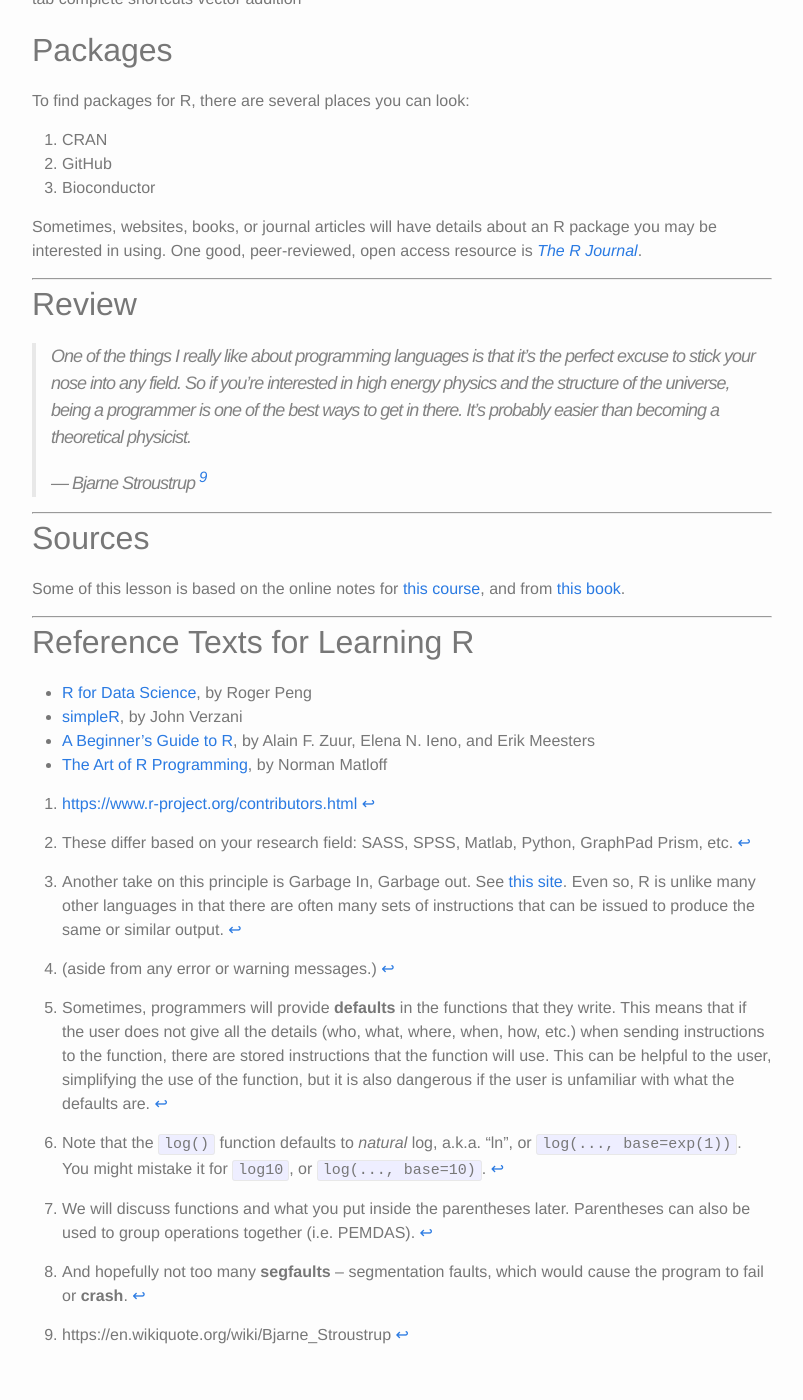
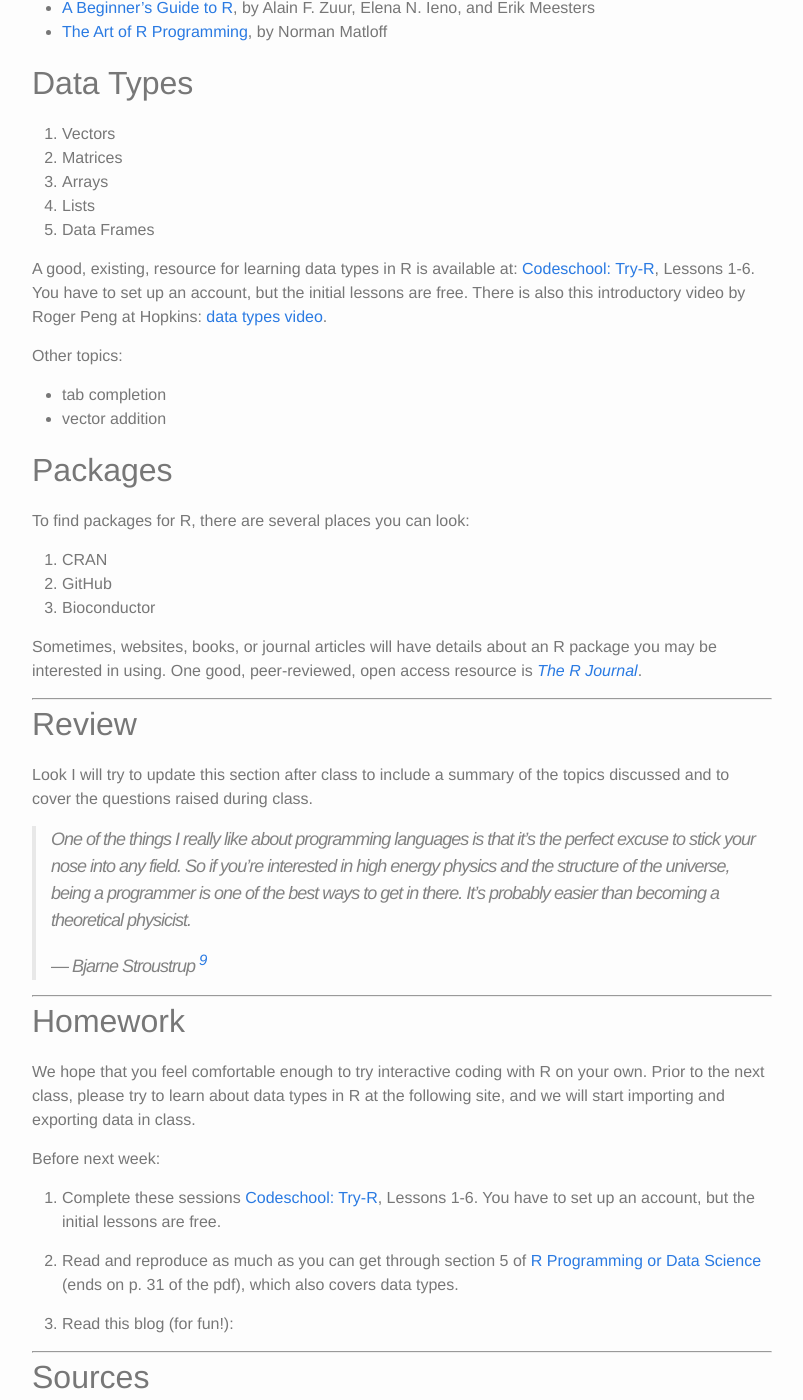
Before and after one commit to mauriziopaul/intro-to-R, a Jekyll site: the page built from _posts/2016-06-13-Lesson-01-intro.md, in a window 1280 px wide and 1400 px high, scrolled down 8307 px. Shown: the whole window, without its empty margins (238-1041 px from the left). Built offline with Jekyll 4.4.1, drawn with Linux system fonts in a browser that asks for light colours; some of the changed text lies outside the part shown.

Commit message:
updated lessons

````diff
--- a/_posts/2016-06-13-Lesson-01-intro.md
+++ b/_posts/2016-06-13-Lesson-01-intro.md
@@ -298,11 +298,15 @@
 
 ### R is a Tool for Statistical Analysis
 
+This is a good time to introduce an R cheat sheet, [here](http://www.rstudio.com/wp-content/uploads/2016/05/base-r.pdf). The second page summarizes some statistical distributions.
+
 More on this in Lecture 5.
 
 ---
 
 ### R is a Tool for High-Quality Plots
+
+Let's try to plot some of these distributions.
 
 More on this in Lecture 3.
 
@@ -316,40 +320,52 @@
 
 ## Getting Around in R
 
+We will go over some of these in class, interactively:
+
 ```
 ls()
+rm()
+
 search()
 environment()
-rm()
 help()
-q() # ctrl + D
-```
 
-### Getting Help
-	1. Stackoverflow
-	2. Google
-
-## Data Types
-
-### Vectors
-
-### Matrices
-
-### Arrays
-
-### Lists
-
-### Data Frames
-
-subset()
-c()
 list.files()
 getwd()
 setwd()
 
-tab complete
-shortcuts
-vector addition
+subset()
+c()
+
+q() # ctrl + D on the command line
+```
+
+## Getting Help for Coding in R
+
+	1. Google
+	2. Stackoverflow
+	3. Reference manuals
+
+### Reference Texts for Learning R
+- [R for Data Science][r-for-data-sci], by Roger Peng
+- [simpleR][simpleR], by John Verzani
+- [A Beginner's Guide to R][beginner-R], by Alain F. Zuur, Elena N. Ieno, and Erik Meesters
+- [The Art of R Programming][art-of-R], by Norman Matloff
+
+
+## Data Types
+
+1. Vectors
+2. Matrices
+3. Arrays
+4. Lists
+5. Data Frames
+
+A good, existing, resource for learning data types in R is available at: [Codeschool: Try-R](http://tryr.codeschool.com/), Lessons 1-6. You have to set up an account, but the initial lessons are free. There is also this introductory video by Roger Peng at Hopkins: [data types video](https://www.youtube.com/watch?v=vGY5i_J2c-c&feature=youtu.be).
+
+Other topics:
+* tab completion
+* vector addition
 
 ## Packages
 
@@ -362,12 +378,11 @@
 Sometimes, websites, books, or journal articles will have details about an R package you may be interested in using. One good, peer-reviewed, open access resource is [_The R Journal_](https://journal.r-project.org).
 
 
-
-
-
 ---
 
 ## Review
+
+Look I will try to update this section after class to include a summary of the topics discussed and to cover the questions raised during class.
 
 
 > One of the things I really like about programming languages is that it's the perfect excuse to stick your nose into any field. So if you're interested in high energy physics and the structure of the universe, being a programmer is one of the best ways to get in there. It's probably easier than becoming a theoretical physicist.
@@ -377,6 +392,22 @@
 
 [^bjarne-quote]: https://en.wikiquote.org/wiki/Bjarne_Stroustrup
 
+
+---
+
+## Homework
+
+We hope that you feel comfortable enough to try interactive coding with R on your own. Prior to the next class, please try to learn about data types in R at the following site, and we will start importing and exporting data in class.
+
+Before next week:
+
+1. Complete these sessions [Codeschool: Try-R](http://tryr.codeschool.com/), Lessons 1-6. You have to set up an account, but the initial lessons are free.
+
+2. Read and reproduce as much as you can get through section 5 of [R Programming or Data Science][r-for-data-sci] (ends on p. 31 of the pdf), which also covers data types.
+
+3. Read this blog (for fun!):
+
+
 ---
 
 ## Sources
@@ -384,12 +415,6 @@
 Some of this lesson is based on the online notes for [this course][r-intro-kbroman], and from [this book][r-for-data-sci].
 
 ---
-
-## Reference Texts for Learning R
-- [R for Data Science][r-for-data-sci], by Roger Peng
-- [simpleR][simpleR], by John Verzani
-- [A Beginner's Guide to R][beginner-R], by Alain F. Zuur, Elena N. Ieno, and Erik Meesters
-- [The Art of R Programming][art-of-R], by Norman Matloff
 
 
 [^standards]: These differ based on your research field: SASS, SPSS, Matlab, Python, GraphPad Prism, etc.
````
Also changed, not shown: 1 other file.
